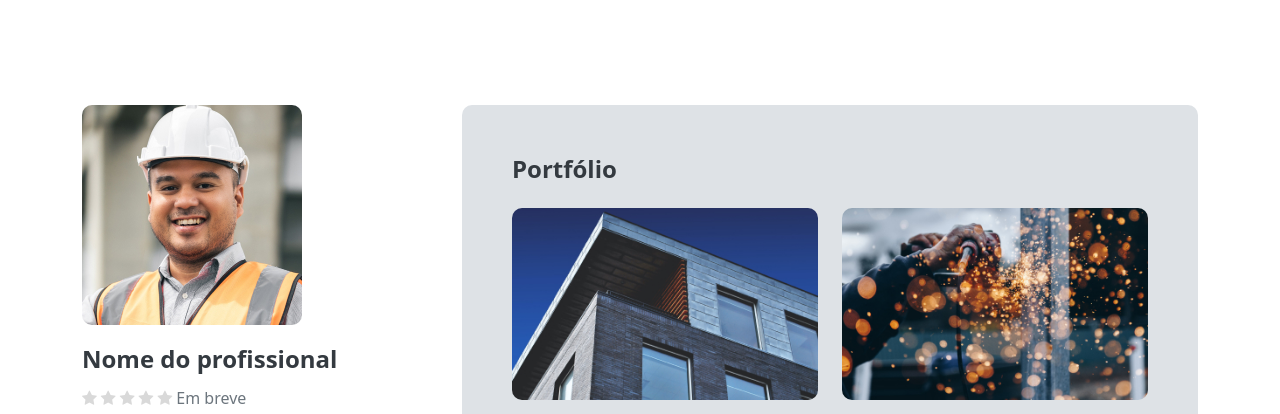
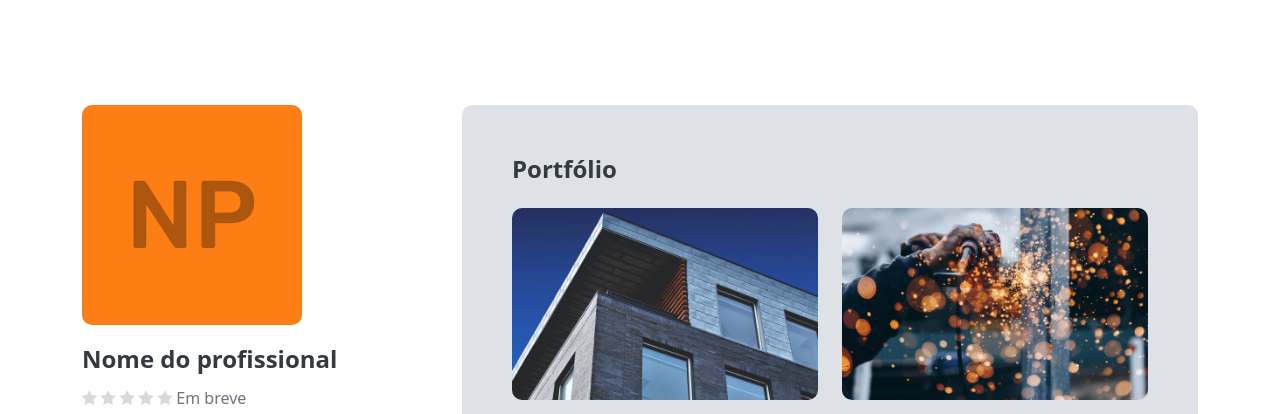
Before and after one commit to ICEI-PUC-Minas-PMV-ADS/PMV-ADS-2023-1-E1-PROJ-WEB-T11-Time2-CONCRETIZE, a website: page src/perfil-profissional.html in a window 1280 px wide. Shown: the part 356-770 px from the top of the page. Drawn offline with nearby package versions, Linux system fonts and the light colour scheme.

Commit message:
adicionando foto default de perfil de profissional

```diff
--- a/src/perfil-profissional.html
+++ b/src/perfil-profissional.html
@@ -305,7 +305,7 @@
 
       default:
         nome = "Nome do profissional";
-        foto = "../assets/img/perfil/perfil-profissional/profissional-perfil-1.jpg"
+        foto = "../assets/img/perfil/perfil-profissional/profissional-perfil-default.jpg"
         break;
     }
 
```
Also changed, not shown: assets/img/perfil/perfil-profissional/profissional-perfil-default.jpg (added).
